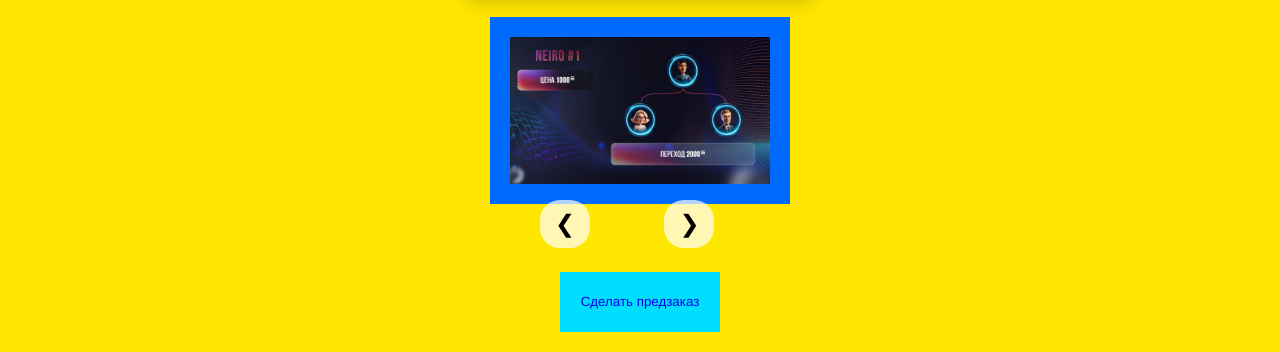
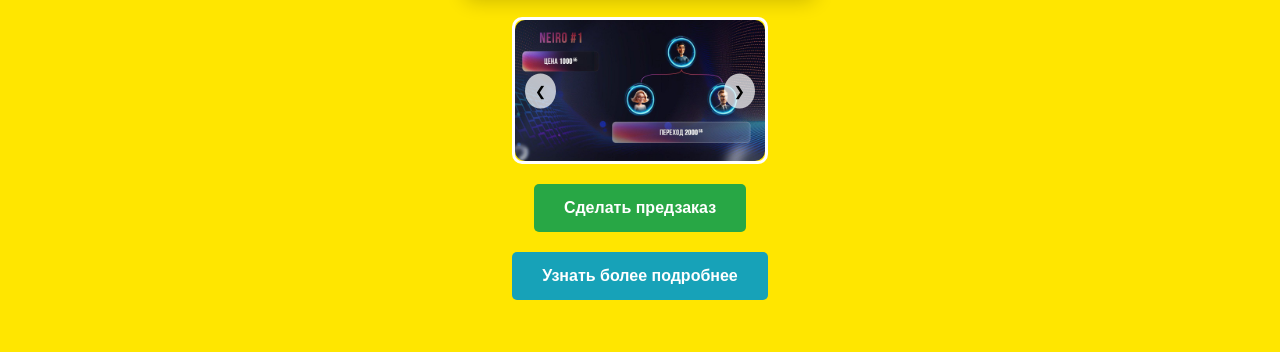
Before and after one commit to suralokin123/Neiro, a plain HTML site: page index.html in a window 1280 px wide. Shown: the part 687-1039 px from the top of the page. After the commit the page ends 987 px from the top, so only its background shows below. Drawn offline with Linux system fonts and the light colour scheme.

Commit message:
обновил код

```diff
--- a/index.html
+++ b/index.html
@@ -54,49 +54,39 @@
 
 
         </div>
-        <div class="carousel">
-            <div class="carousel-slides">
-                <div class="slide" onclick="openModal(this)">
+        <div class="small-carousel" onwheel="handleWheel(event)">
+            <div class="small-carousel-slides">
+                <div class="small-slide" onclick="openModal(this)">
                     <img src="./img/photo_2024-11-09_12-24-45.jpg" alt="">
                 </div>
-                <div class="slide" onclick="openModal(this)">
+                <div class="small-slide" onclick="openModal(this)">
                     <img src="./img/photo_2024-11-09_12-24-45 (2).jpg" alt="">
                 </div>
-                <div class="slide" onclick="openModal(this)">
+                <div class="small-slide" onclick="openModal(this)">
                     <img src="./img/photo_2024-11-09_12-24-45 (3).jpg" alt="">
                 </div>
-                <div class="slide" onclick="openModal(this)">
+                <div class="small-slide" onclick="openModal(this)">
                     <img src="./img/photo_2024-11-09_12-24-45 (4).jpg" alt="">
                 </div>
-                <div class="slide" onclick="openModal(this)">
-                    <img src="./img/photo_2024-11-09_12-24-45 (5).jpg" alt="">
-                </div>
-                <div class="slide" onclick="openModal(this)">
-                    <img src="./img/photo_2024-11-09_12-24-45 (6).jpg" alt="">
-                </div>
-                <div class="slide" onclick="openModal(this)">
-                    <img src="./img/photo_2024-11-09_12-24-45 (7).jpg" alt="">
-                </div>
-                <div class="slide" onclick="openModal(this)">
-                    <img src="./img/photo_2024-11-09_12-24-45 (8).jpg" alt="">
-                </div>
-                <div class="slide" onclick="openModal(this)">
-                    <img src="./img/photo_2024-11-09_12-24-46.jpg" alt="">
-                </div>
-                <div class="slide" onclick="openModal(this)">
-                    <img src="./img/photo_2024-11-09_12-24-46 (2).jpg" alt="">
-                </div>
             </div>
-            <button class="prev" onclick="moveSlide(-1)">&#10094;</button>
-            <button class="next" onclick="moveSlide(1)">&#10095;</button>
+            <button class="small-prev" onclick="moveSlide(-1)">&#10094;</button>
+            <button class="small-next" onclick="moveSlide(1)">&#10095;</button>
         </div>
+
+
+
     <div id="modal" class="modal" onclick="closeModal()">
         <span class="close">&times;</span>
         <img class="modal-content" id="modalImg">
         <div id="caption"></div>
     </div>
-    <div class="btn container">
-        <button class="btn-btn"><a href="https://njtc.pro/reg/Suralokin">Сделать предзаказ</a></button>
+    <div class="btn__wrapper container">
+        <button class="btn btn__preorder">
+            <a href="https://njtc.pro/reg/Suralokin">Сделать предзаказ</a>
+        </button>
+        <button class="btn btn__learn-more">
+            <a href="https://t.me/MlM2022_bot?start=ref_Suralokin">Узнать более подробнее</a>
+        </button>
     </div>
     </main>
     <script src="slider.js/slider.js"></script>
--- a/slider.js/slider.js
+++ b/slider.js/slider.js
@@ -1,26 +1,27 @@
 let currentSlide = 0;
 
 function showSlide(index) {
-    const slides = document.querySelector('.carousel-slides');
-    const totalSlides = document.querySelectorAll('.slide').length;
-
-    if (index >= totalSlides) {
+    const slides = document.querySelectorAll('.small-slide');
+    if (index >= slides.length) {
         currentSlide = 0;
     } else if (index < 0) {
-        currentSlide = totalSlides - 1;
-    } else {
-        currentSlide = index;
+        currentSlide = slides.length - 1;
     }
 
-    slides.style.transform = `translateX(${-currentSlide * 300}px)`;
+    const offset = -currentSlide * 100;
+    document.querySelector('.small-carousel-slides').style.transform = `translateX(${offset}%)`;
 }
 
 function moveSlide(direction) {
-    showSlide(currentSlide + direction);
+    currentSlide += direction;
+    showSlide(currentSlide);
 }
 
-// Показывать первый слайд при загрузке
-showSlide(currentSlide);
+// При загрузке страницы показать первый слайд
+document.addEventListener("DOMContentLoaded", function() {
+    showSlide(currentSlide);
+});
+
 
 // Открытие модального окна
 function openModal(slide) {
@@ -37,3 +38,13 @@ function closeModal() {
     const modal = document.getElementById('modal');
     modal.style.display = "none";
 }
+
+// Добавляем обработчик прокрутки
+function handleWheel(event) {
+    event.preventDefault(); // Запараллеливаем стандартное поведение скролла
+    if (event.deltaY < 0) {
+        moveSlide(-1);
+    } else {
+        moveSlide(1);
+    }
+}
--- a/style.css
+++ b/style.css
@@ -68,60 +68,110 @@ iframe {
     border: none;
 }
 
-.carousel {
+.small-carousel {
     position: relative;
-    width:300px;
+    width:20%; /* Ширина слайдера */
+    max-width: 400px; /* Максимальная ширина */
+    margin: 0 auto;
+    margin-bottom:20px;
     overflow: hidden;
-    margin: auto;
+    border:3px solid #ffffff; /* Для внешнего оформления слайдера */
+    border-radius: 10px; /* Скругление краёв */
 }
 
-.carousel-slides {
+.small-carousel-slides {
     display: flex;
-    transition: transform 0.5s ease;
+    transition: transform 0.5s ease-in-out;
 }
 
-.slide {
-    min-width: 300px;
+.small-slide {
+    min-width: 100%; /* Каждое изображение занимает всю ширину слайдера */
     box-sizing: border-box;
-    padding: 20px;
-    background-color: #006aff;
-    text-align: center;
 }
 
-.prev, .next {
-    position:relative;
-    top:20px;
-    left:120px;
-    transform: translateY(-50%);
-    background-color: rgba(255, 255, 255, 0.7); /* Полупрозрачный фон */
-    border: none;
-    padding: 10px;
-    cursor: pointer;
-    font-size: 24px; /* Размер стрелок */
-    border-radius:20px;
-    width:50px;
-    z-index:10; /* Поверх слайдов */
+.small-slide img {
+    width: 100%;
+    height: auto;
+    border-radius: 10px;
 }
 
-.prev {
-    left:50px; /* Отступ слева */
+.small-prev, .small-next {
+    position: absolute;
+    top: 50%;
+    transform: translateY(-50%);
+    background-color: rgba(255, 255, 255, 0.7);
+    border: none;
+    border-radius: 50%;
+    cursor: pointer;
+    padding: 10px;
+    z-index:1;
+}
+
+.small-prev {
+    left:10px;
+}
+
+.small-next {
+    right: 10px;
+}
+
+.small-prev:hover, .small-next:hover {
+    background-color: rgba(255, 255, 255, 1);
+}
+
+
+
+
+.btn__wrapper {
+    display: flex;
+    gap:20px;
+    flex-direction: column;
+    align-items: center;
 }
 
 .btn {
-    display: flex;
-    justify-content: center;
-    height:100px;
-    width:200px;
-    padding:20px;
+    padding: 15px 30px;
+    font-size: 16px;
+    font-weight: bold;
+    color: #fff;
+    background-color: #007BFF; /* Цвет кнопки */
+    border: none;
+    border-radius: 5px;
+    cursor: pointer;
+    position: relative;
+    overflow: hidden;
+    transition: background-color 0.3s, transform 0.2s;
 }
 
-.btn-btn {
-    width:200px;
-    background-color: #00ddff;
-    border:none;
-    color: #ffb700;
-    font-family: 'Franklin Gothic Medium', 'Arial Narrow', Arial, sans-serif;
+.btn a {
+    color: inherit;
+    text-decoration: none;
 }
+
+.btn:hover {
+    background-color: #0056b3; /* Цвет при наведении */
+}
+
+.btn:active {
+    transform: scale(0.95); /* Уменьшение кнопки при нажатии */
+}
+
+.btn__preorder {
+    background-color: #28a745; /* Специфический цвет для первой кнопки */
+}
+
+.btn__preorder:hover {
+    background-color: #218838; /* Цвет при наведении для первой кнопки */
+}
+
+.btn__learn-more {
+    background-color: #17a2b8; /* Специфический цвет для второй кнопки */
+}
+
+.btn__learn-more:hover {
+    background-color: #138496; /* Цвет при наведении для второй кнопки */
+}
+
 
 .modal {
     display: none;
```
